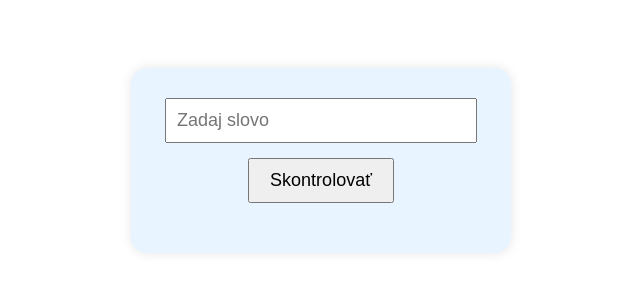
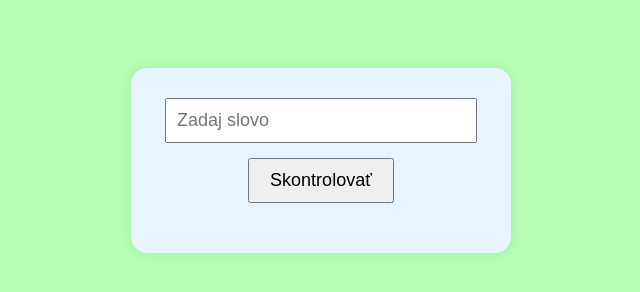
Before and after one commit to ivannscrabble/slovnik5, a plain HTML site: page index.html in a window 1280 px wide. Shown: the whole page, without its empty margins (319-959 px from the left). Drawn offline with Linux system fonts and the light colour scheme.

Commit message:
Update style.css

```diff
--- a/style.css
+++ b/style.css
@@ -1,6 +1,6 @@
 body {
     font-family: Arial, sans-serif;
-    background: ##00cc44;
+    background: #b7ffb7;
     display: flex;
     justify-content: center;
     padding-top: 60px;
```
